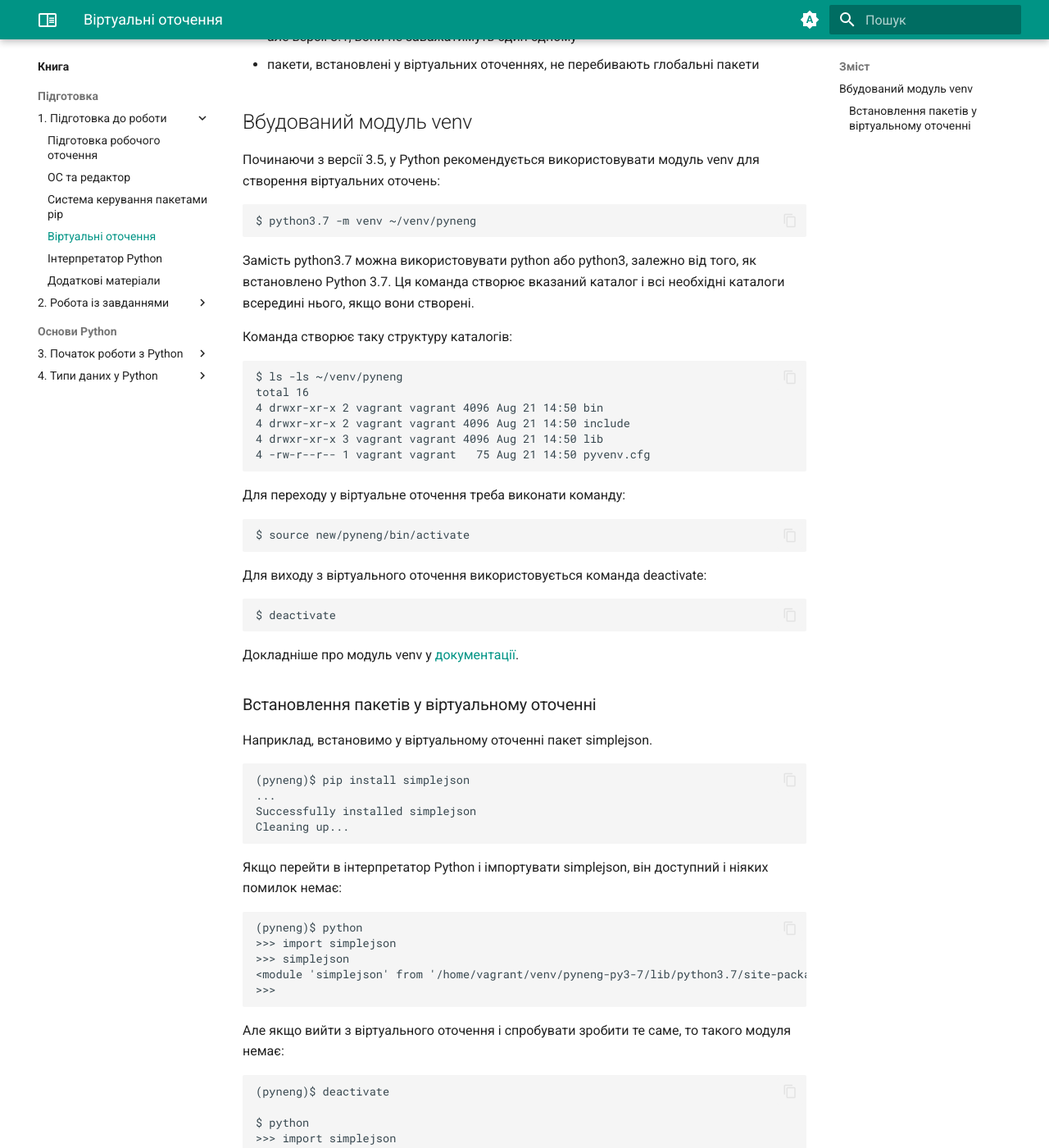
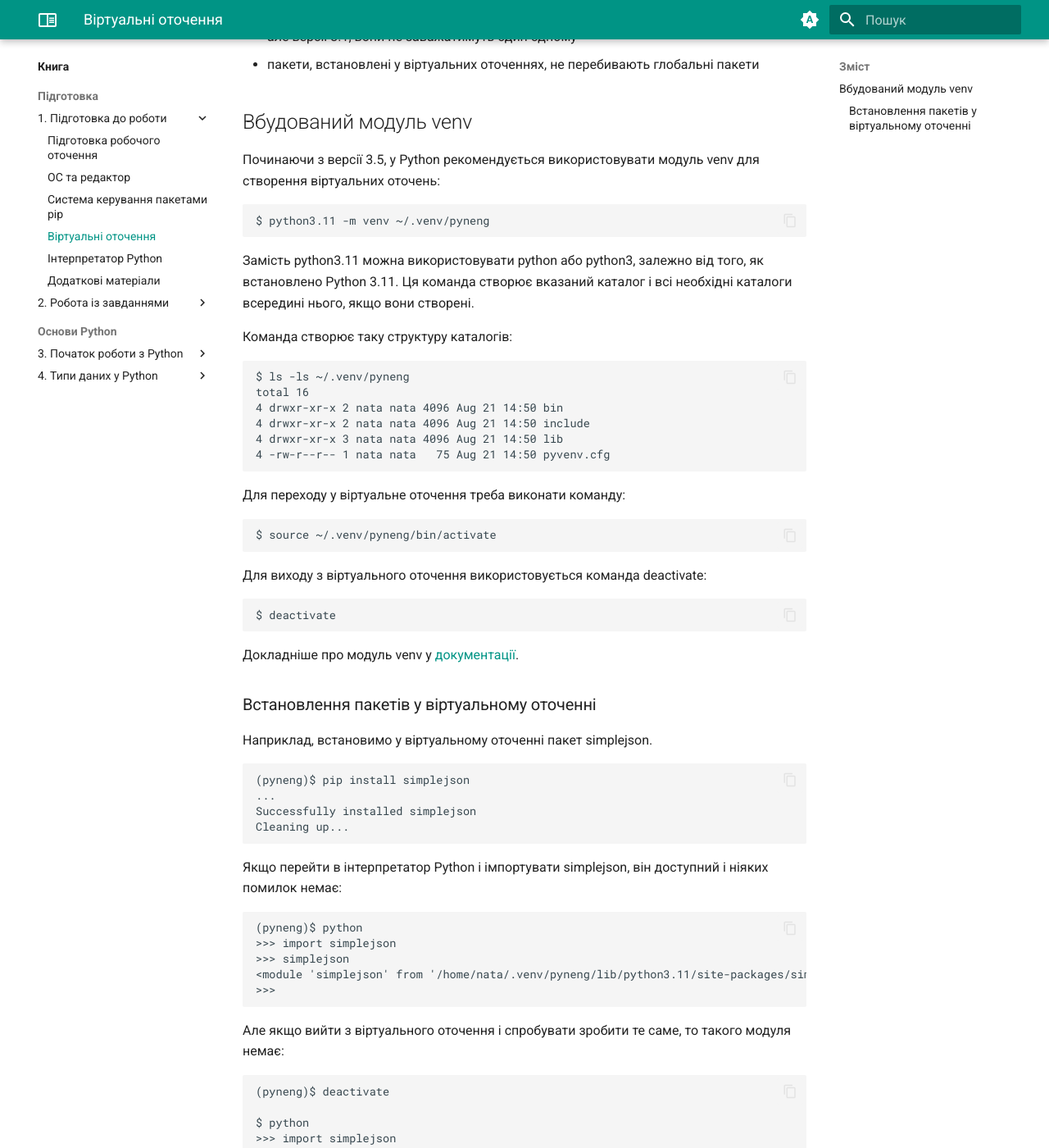
Before and after one commit to natenka/pyneng.io, an MkDocs documentation site: the page built from docs/book/01-intro/venv.md, in a window 1280 px wide and 1400 px high, scrolled down 362 px. Shown: the whole window at 82% size. Built offline with MkDocs 1.6.1 and Material for MkDocs 9.7.7, drawn with Linux system fonts in a browser that asks for light colours.

Commit message:
UPD book: updated pip/venv/python/ipython output to current python 3.11

````diff
--- a/docs/book/01-intro/venv.md
+++ b/docs/book/01-intro/venv.md
@@ -15,28 +15,28 @@
 створення віртуальних оточень:
 
 ```
-$ python3.7 -m venv ~/venv/pyneng
+$ python3.11 -m venv ~/.venv/pyneng
 ```
 
-Замість python3.7 можна використовувати python або python3, залежно від того,
-як встановлено Python 3.7. Ця команда створює вказаний каталог і всі необхідні
+Замість python3.11 можна використовувати python або python3, залежно від того,
+як встановлено Python 3.11. Ця команда створює вказаний каталог і всі необхідні
 каталоги всередині нього, якщо вони створені.
 
 Команда створює таку структуру каталогів:
 
 ```
-$ ls -ls ~/venv/pyneng
+$ ls -ls ~/.venv/pyneng
 total 16
-4 drwxr-xr-x 2 vagrant vagrant 4096 Aug 21 14:50 bin
-4 drwxr-xr-x 2 vagrant vagrant 4096 Aug 21 14:50 include
-4 drwxr-xr-x 3 vagrant vagrant 4096 Aug 21 14:50 lib
-4 -rw-r--r-- 1 vagrant vagrant   75 Aug 21 14:50 pyvenv.cfg
+4 drwxr-xr-x 2 nata nata 4096 Aug 21 14:50 bin
+4 drwxr-xr-x 2 nata nata 4096 Aug 21 14:50 include
+4 drwxr-xr-x 3 nata nata 4096 Aug 21 14:50 lib
+4 -rw-r--r-- 1 nata nata   75 Aug 21 14:50 pyvenv.cfg
 ```
 
 Для переходу у віртуальне оточення треба виконати команду:
 
 ```
-$ source new/pyneng/bin/activate
+$ source ~/.venv/pyneng/bin/activate
 ```
 
 Для виходу з віртуального оточення використовується команда deactivate:
@@ -64,7 +64,7 @@ Cleaning up...
 (pyneng)$ python
 >>> import simplejson
 >>> simplejson
-<module 'simplejson' from '/home/vagrant/venv/pyneng-py3-7/lib/python3.7/site-packages/simplejson/__init__.py'>
+<module 'simplejson' from '/home/nata/.venv/pyneng/lib/python3.11/site-packages/simplejson/__init__.py'>
 >>>
 ```
 
````
Also changed, not shown: docs/book/01-intro/check_python.md (+4 -4 lines), docs/book/01-intro/os_and_editor.md (+5 -5 lines), docs/book/01-intro/pip.md (+17 -5 lines), docs/book/01-intro/work_env.md (+1 -1 lines), docs/book/03-start/ipython.md (+2 -2 lines).
